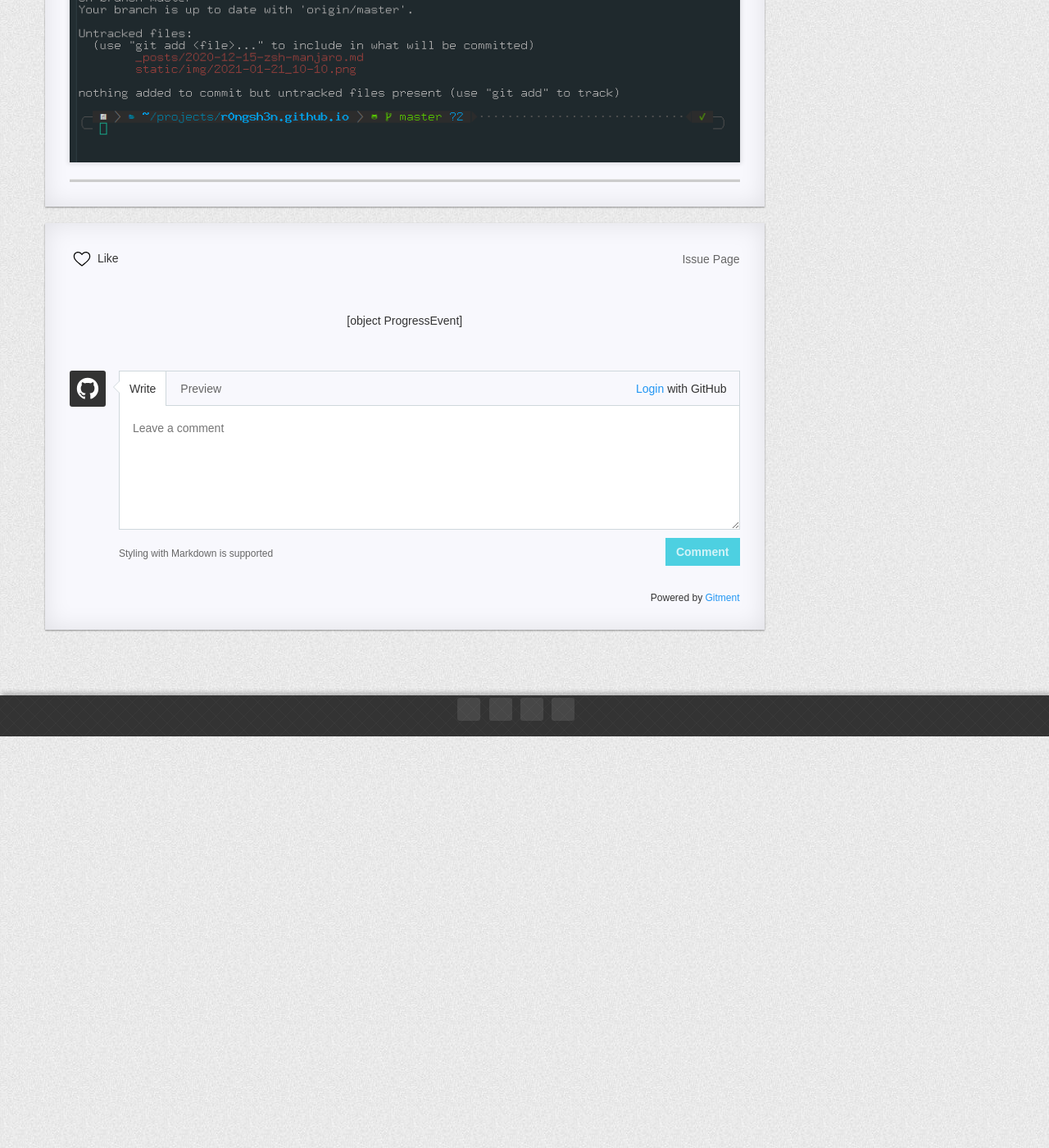
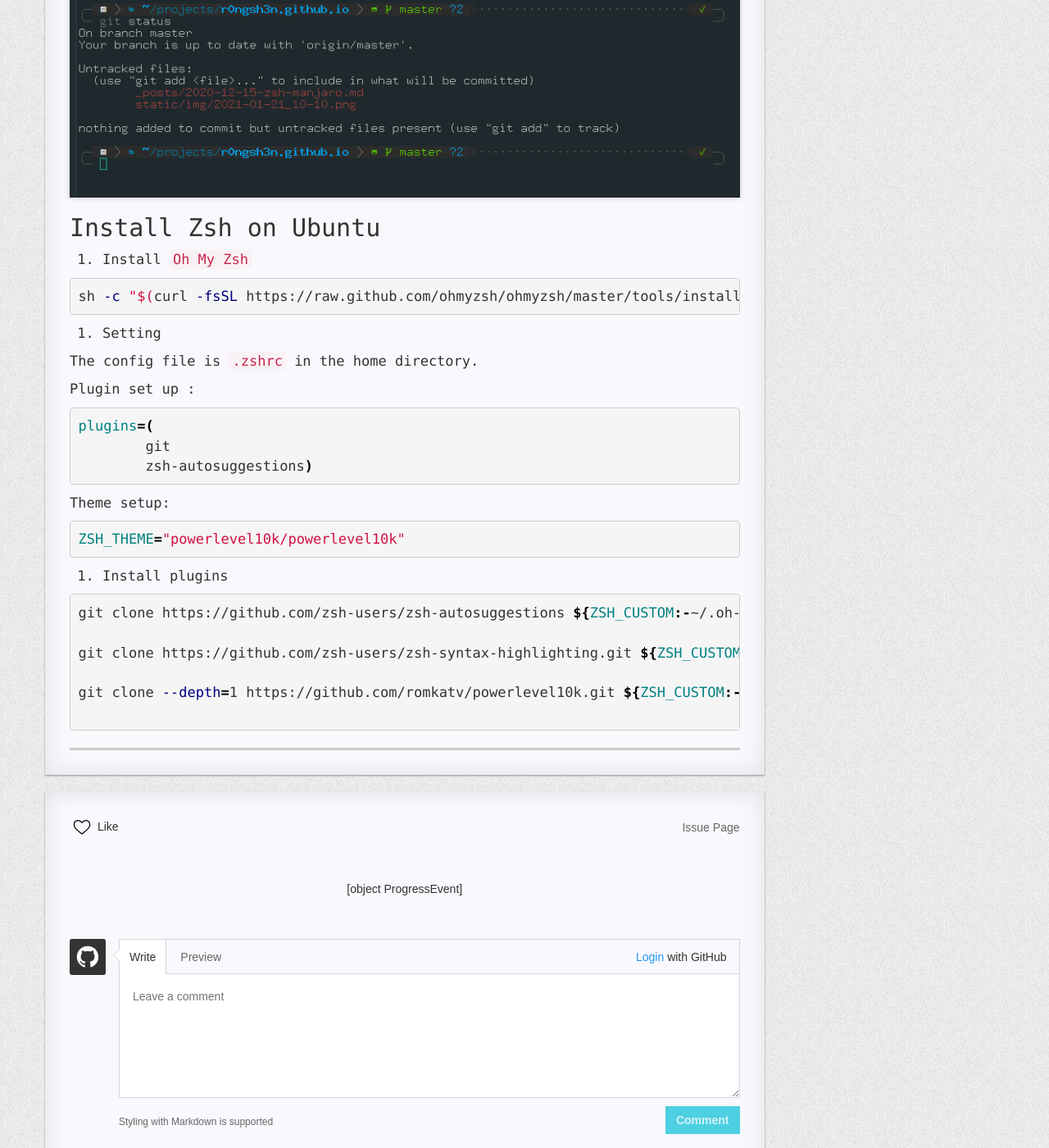
Before and after one commit to R0NGSH3N/r0ngsh3n.github.io, a Jekyll site: the page built from _posts/2020-12-15-zsh-manjaro.md, in a window 1280 px wide and 1400 px high, scrolled down 1556 px. Shown: the whole window at 82% size. Built offline with Jekyll 4.4.1, drawn with Linux system fonts in a browser that asks for light colours; nearby versions of some CDN libraries; comment, search, counter and statistics services are not loaded; a style sheet for code colours, icons or effects is not loaded; some of the changed text lies outside the part shown.

Commit message:
add ubuntu

```diff
--- a/_posts/2020-12-15-zsh-manjaro.md
+++ b/_posts/2020-12-15-zsh-manjaro.md
@@ -4,6 +4,8 @@ title: Install and Setup Zsh on Manjaro
 tags: Linux Manjaro Zsh shell
 categories: common
 ---
+
+## Install Zsh on Manjaro
 
 1. Install Zsh
 
@@ -47,3 +49,41 @@ categories: common
 after set of question & selection, you will have terminal like this:
 
 ![picture2](https://r0ngsh3n.github.io/static/img/1215/2021-01-21_10-20.png)
+
+## Install Zsh on Ubuntu
+
+1. Install `Oh My Zsh`
+
+~~~bash
+sh -c "$(curl -fsSL https://raw.github.com/ohmyzsh/ohmyzsh/master/tools/install.sh)"
+~~~
+
+2. Setting
+
+The config file is `.zshrc` in the home directory.
+
+Plugin set up :
+
+~~~bash
+plugins=(
+        git
+        zsh-autosuggestions)
+~~~
+
+Theme setup:
+
+~~~bash
+ZSH_THEME="powerlevel10k/powerlevel10k"
+~~~
+
+
+3. Install plugins
+
+~~~bash
+git clone https://github.com/zsh-users/zsh-autosuggestions ${ZSH_CUSTOM:-~/.oh-my-zsh/custom}/plugins/zsh-autosuggestions
+
+git clone https://github.com/zsh-users/zsh-syntax-highlighting.git ${ZSH_CUSTOM:-~/.oh-my-zsh/custom}/plugins/zsh-syntax-highlighting
+
+git clone --depth=1 https://github.com/romkatv/powerlevel10k.git ${ZSH_CUSTOM:-$HOME/.oh-my-zsh/custom}/themes/powerlevel10k
+
+~~~
```
Also changed, not shown: other parts of _posts/2020-12-15-zsh-manjaro.md (+1 -1 lines).
